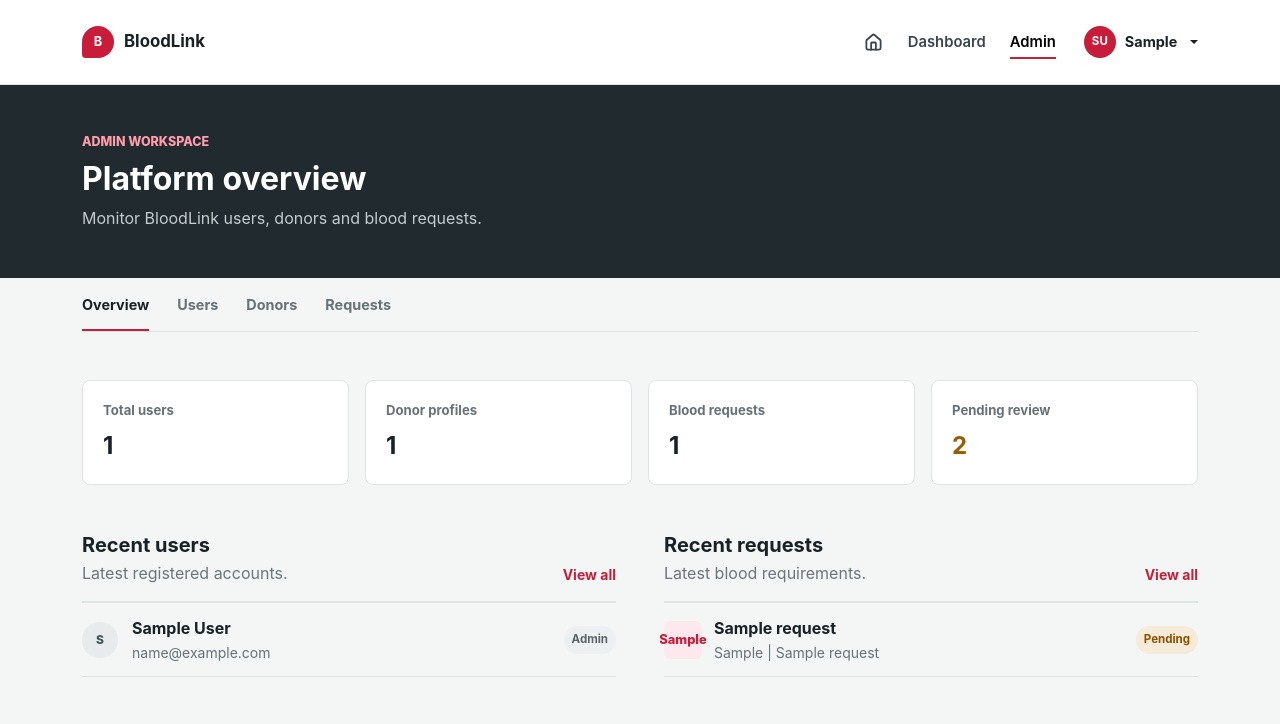
After one commit to shivnandan-kumar/bloodlink-flask, a Flask app: page /admin in a window 1280 px wide. The commit adds this page. Shown: the top 724 px of the page. Run offline with Flask 3, Linux system fonts and the light colour scheme; a user stored in the database is signed in; tables that the repository leaves empty hold one stand-in row (values such as "Sample post"); some libraries are stand-ins or nearby versions.

Commit message:
Step 7: Add admin panel

```diff
--- /dev/null
+++ b/app/admin.py
@@ -0,0 +1,88 @@
+from functools import wraps
+
+from flask import Blueprint, abort, render_template
+from flask_login import current_user, login_required
+from sqlalchemy import func
+
+from app.extensions import db
+from app.models import BloodRequest, DonorProfile, User
+
+
+admin = Blueprint("admin", __name__, url_prefix="/admin")
+
+
+def admin_required(view_function):
+    @wraps(view_function)
+    def wrapped_view(*args, **kwargs):
+        if not current_user.is_admin:
+            abort(403)
+        return view_function(*args, **kwargs)
+
+    return wrapped_view
+
+
+@admin.route("")
+@login_required
+@admin_required
+def dashboard():
+    stats = {
+        "users": db.session.scalar(db.select(func.count()).select_from(User)),
+        "donors": db.session.scalar(
+            db.select(func.count()).select_from(DonorProfile)
+        ),
+        "requests": db.session.scalar(
+            db.select(func.count()).select_from(BloodRequest)
+        ),
+        "pending": db.session.scalar(
+            db.select(func.count())
+            .select_from(DonorProfile)
+            .where(DonorProfile.verification_status == "Pending")
+        )
+        + db.session.scalar(
+            db.select(func.count())
+            .select_from(BloodRequest)
+            .where(BloodRequest.status == "Pending")
+        ),
+    }
+    recent_users = db.session.scalars(
+        db.select(User).order_by(User.created_at.desc()).limit(5)
+    ).all()
+    recent_requests = db.session.scalars(
+        db.select(BloodRequest).order_by(BloodRequest.created_at.desc()).limit(5)
+    ).all()
+    return render_template(
+        "admin_dashboard.html",
+        stats=stats,
+        recent_users=recent_users,
+        recent_requests=recent_requests,
+    )
+
+
+@admin.route("/users")
+@login_required
+@admin_required
+def users():
+    users = db.session.scalars(
+        db.select(User).order_by(User.created_at.desc())
+    ).all()
+    return render_template("admin_users.html", users=users)
+
+
+@admin.route("/donors")
+@login_required
+@admin_required
+def donors():
+    donors = db.session.scalars(
+        db.select(DonorProfile).order_by(DonorProfile.created_at.desc())
+    ).all()
+    return render_template("admin_donors.html", donors=donors)
+
+
+@admin.route("/requests")
+@login_required
+@admin_required
+def requests():
+    requests = db.session.scalars(
+        db.select(BloodRequest).order_by(BloodRequest.created_at.desc())
+    ).all()
+    return render_template("admin_requests.html", requests=requests)
--- a/app/static/css/style.css
+++ b/app/static/css/style.css
@@ -839,6 +839,197 @@ textarea.form-control {
     color: var(--blood-dark);
 }
 
+.admin-header {
+    background: #202a2f;
+    color: #ffffff;
+}
+
+.admin-header .section-kicker {
+    color: #ff9dac;
+}
+
+.admin-header p:last-child {
+    color: #c4cccf;
+}
+
+.admin-tabs {
+    border-bottom: 1px solid var(--line);
+    display: flex;
+    gap: 28px;
+    overflow-x: auto;
+}
+
+.admin-tabs a {
+    border-bottom: 2px solid transparent;
+    color: var(--muted);
+    flex: 0 0 auto;
+    font-size: 0.9rem;
+    font-weight: 700;
+    padding: 16px 0 13px;
+    text-decoration: none;
+}
+
+.admin-tabs a:hover,
+.admin-tabs a:focus,
+.admin-tabs a.active {
+    border-bottom-color: var(--blood);
+    color: var(--charcoal);
+}
+
+.admin-summary-card {
+    color: var(--charcoal);
+    display: block;
+    text-decoration: none;
+    transition: border-color 150ms ease, transform 150ms ease;
+}
+
+.admin-summary-card:hover,
+.admin-summary-card:focus {
+    border-color: #bcc5c7;
+    color: var(--charcoal);
+    transform: translateY(-2px);
+}
+
+.pending-value {
+    color: #9a5a00;
+}
+
+.admin-compact-list {
+    border-top: 1px solid var(--line);
+}
+
+.admin-compact-list > div {
+    align-items: center;
+    border-bottom: 1px solid var(--line);
+    display: grid;
+    gap: 12px;
+    grid-template-columns: 38px minmax(0, 1fr) auto;
+    padding: 13px 0;
+}
+
+.admin-compact-list strong,
+.admin-compact-list small {
+    display: block;
+}
+
+.admin-compact-list small {
+    color: var(--muted);
+    margin-top: 2px;
+}
+
+.admin-avatar {
+    align-items: center;
+    background: #e7ebeb;
+    border-radius: 50%;
+    color: #465258;
+    display: inline-flex;
+    font-size: 0.75rem;
+    font-weight: 800;
+    height: 36px;
+    justify-content: center;
+    width: 36px;
+}
+
+.role-chip {
+    background: #edf0f1;
+    border-radius: 999px;
+    color: #59656a;
+    display: inline-flex;
+    font-size: 0.72rem;
+    font-weight: 750;
+    padding: 5px 8px;
+}
+
+.role-admin {
+    background: #e3f3ef;
+    color: #12675f;
+}
+
+.admin-table-header {
+    align-items: end;
+    display: flex;
+    justify-content: space-between;
+    margin-bottom: 16px;
+}
+
+.admin-table-header h2 {
+    font-size: 1.05rem;
+    font-weight: 750;
+    margin-bottom: 3px;
+}
+
+.admin-table-header p {
+    color: var(--muted);
+    font-size: 0.875rem;
+    margin-bottom: 0;
+}
+
+.admin-table-wrap {
+    background: var(--surface);
+    border: 1px solid var(--line);
+}
+
+.admin-table {
+    min-width: 760px;
+}
+
+.admin-table thead th {
+    background: #f1f3f3;
+    border-bottom: 1px solid var(--line);
+    color: #59656a;
+    font-size: 0.72rem;
+    font-weight: 800;
+    padding: 12px 16px;
+    text-transform: uppercase;
+}
+
+.admin-table tbody td {
+    border-color: #edf0f0;
+    font-size: 0.875rem;
+    padding: 14px 16px;
+}
+
+.table-person {
+    align-items: center;
+    display: flex;
+    gap: 10px;
+    min-width: 200px;
+}
+
+.table-person strong,
+.table-person small {
+    display: block;
+}
+
+.table-person small {
+    color: var(--muted);
+    margin-top: 2px;
+}
+
+.access-denied {
+    align-items: center;
+    display: flex;
+    justify-content: center;
+    min-height: calc(100vh - 68px);
+    padding: 40px 20px;
+    text-align: center;
+}
+
+.access-denied > div {
+    max-width: 520px;
+}
+
+.access-denied h1 {
+    font-size: 2rem;
+    font-weight: 780;
+    margin-bottom: 12px;
+}
+
+.access-denied p:not(.section-kicker) {
+    color: var(--muted);
+    margin-bottom: 24px;
+}
+
 @media (max-width: 991.98px) {
     .navbar-collapse {
         padding-bottom: 16px;
--- /dev/null
+++ b/app/templates/_admin_nav.html
@@ -0,0 +1,6 @@
+<nav class="admin-tabs" aria-label="Admin sections">
+    <a class="{% if request.endpoint == 'admin.dashboard' %}active{% endif %}" href="{{ url_for('admin.dashboard') }}">Overview</a>
+    <a class="{% if request.endpoint == 'admin.users' %}active{% endif %}" href="{{ url_for('admin.users') }}">Users</a>
+    <a class="{% if request.endpoint == 'admin.donors' %}active{% endif %}" href="{{ url_for('admin.donors') }}">Donors</a>
+    <a class="{% if request.endpoint == 'admin.requests' %}active{% endif %}" href="{{ url_for('admin.requests') }}">Requests</a>
+</nav>
--- /dev/null
+++ b/app/templates/admin_dashboard.html
@@ -0,0 +1,54 @@
+{% extends "base.html" %}
+
+{% block title %}Admin Overview | BloodLink{% endblock %}
+{% block body_class %}dashboard-page admin-page{% endblock %}
+
+{% block content %}
+<section class="admin-header">
+    <div class="container py-4 py-md-5">
+        <p class="section-kicker mb-2">Admin workspace</p>
+        <h1 class="h2 fw-bold mb-2">Platform overview</h1>
+        <p class="mb-0">Monitor BloodLink users, donors and blood requests.</p>
+    </div>
+</section>
+
+<div class="container">{% include "_admin_nav.html" %}</div>
+
+<section class="container py-4 py-md-5">
+    <div class="row g-3 mb-5">
+        <div class="col-sm-6 col-lg-3"><a class="summary-card admin-summary-card h-100" href="{{ url_for('admin.users') }}"><p class="summary-label">Total users</p><p class="summary-value">{{ stats.users }}</p></a></div>
+        <div class="col-sm-6 col-lg-3"><a class="summary-card admin-summary-card h-100" href="{{ url_for('admin.donors') }}"><p class="summary-label">Donor profiles</p><p class="summary-value">{{ stats.donors }}</p></a></div>
+        <div class="col-sm-6 col-lg-3"><a class="summary-card admin-summary-card h-100" href="{{ url_for('admin.requests') }}"><p class="summary-label">Blood requests</p><p class="summary-value">{{ stats.requests }}</p></a></div>
+        <div class="col-sm-6 col-lg-3"><div class="summary-card h-100"><p class="summary-label">Pending review</p><p class="summary-value pending-value">{{ stats.pending }}</p></div></div>
+    </div>
+
+    <div class="row g-5">
+        <div class="col-lg-6">
+            <div class="section-heading d-flex justify-content-between align-items-end gap-3">
+                <div><h2 class="h5 fw-bold mb-1">Recent users</h2><p class="text-secondary mb-0">Latest registered accounts.</p></div>
+                <a class="text-link" href="{{ url_for('admin.users') }}">View all</a>
+            </div>
+            <div class="admin-compact-list">
+                {% for user in recent_users %}
+                    <div><span class="admin-avatar">{{ user.name[0]|upper }}</span><span><strong>{{ user.name }}</strong><small>{{ user.email }}</small></span><span class="role-chip">{{ "Admin" if user.is_admin else "Member" }}</span></div>
+                {% else %}
+                    <p class="text-secondary py-4 mb-0">No users found.</p>
+                {% endfor %}
+            </div>
+        </div>
+        <div class="col-lg-6">
+            <div class="section-heading d-flex justify-content-between align-items-end gap-3">
+                <div><h2 class="h5 fw-bold mb-1">Recent requests</h2><p class="text-secondary mb-0">Latest blood requirements.</p></div>
+                <a class="text-link" href="{{ url_for('admin.requests') }}">View all</a>
+            </div>
+            <div class="admin-compact-list">
+                {% for blood_request_record in recent_requests %}
+                    <div><span class="request-blood-group request-blood-group-small">{{ blood_request_record.blood_group }}</span><span><strong>{{ blood_request_record.patient_name }}</strong><small>{{ blood_request_record.city }} | {{ blood_request_record.hospital_name }}</small></span><span class="request-status request-status-{{ blood_request_record.status|lower }}">{{ blood_request_record.status }}</span></div>
+                {% else %}
+                    <p class="text-secondary py-4 mb-0">No blood requests found.</p>
+                {% endfor %}
+            </div>
+        </div>
+    </div>
+</section>
+{% endblock %}
--- a/app/templates/base.html
+++ b/app/templates/base.html
@@ -25,6 +25,9 @@
                                 <span class="visually-hidden">Home</span>
                             </a>
                             <a class="nav-link nav-link-modern {% if request.endpoint == 'main.dashboard' %}active{% endif %}" href="{{ url_for('main.dashboard') }}">Dashboard</a>
+                            {% if current_user.is_admin %}
+                                <a class="nav-link nav-link-modern {% if request.blueprint == 'admin' %}active{% endif %}" href="{{ url_for('admin.dashboard') }}">Admin</a>
+                            {% endif %}
                             {% set name_parts = current_user.name.split() %}
                             {% set initials = name_parts[0][0] ~ (name_parts[1][0] if name_parts|length > 1 else '') %}
                             <div class="dropdown user-dropdown ms-lg-2">
@@ -37,6 +40,9 @@
                                     <a class="dropdown-item" href="{{ url_for('main.dashboard') }}">Dashboard</a>
                                     <a class="dropdown-item" href="{{ url_for('donor.profile') if current_user.donor_profile else url_for('donor.register') }}">Donor profile</a>
                                     <a class="dropdown-item" href="{{ url_for('blood_request.index') }}">Blood requests</a>
+                                    {% if current_user.is_admin %}
+                                        <a class="dropdown-item" href="{{ url_for('admin.dashboard') }}">Admin panel</a>
+                                    {% endif %}
                                     <div class="dropdown-divider"></div>
                                     <form method="post" action="{{ url_for('auth.logout') }}">
                                         <button class="dropdown-item logout-item" type="submit">Logout</button>
```
Also changed, not shown: app/__init__.py (+25 -1 lines), app/templates/403.html (added, +15 -0 lines), app/templates/admin_donors.html (added, +25 -0 lines), app/templates/admin_requests.html (added, +25 -0 lines), app/templates/admin_users.html (added, +25 -0 lines), README.md.
